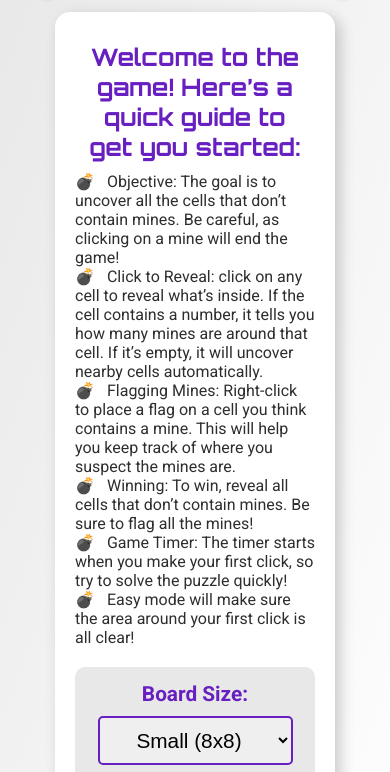
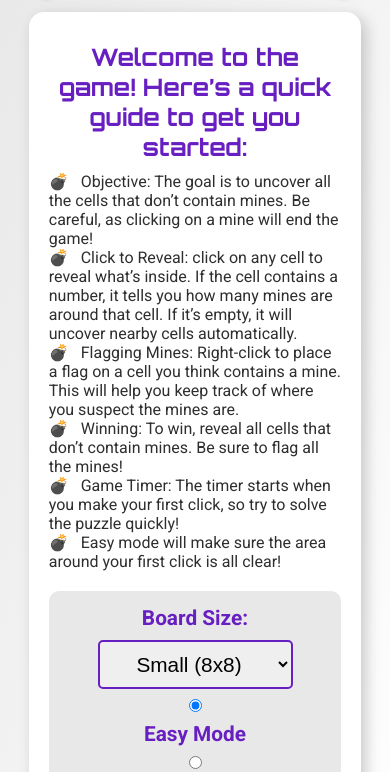
Before and after one commit to abl00mfield/minesweeper, a plain HTML site: page index.html in a window 390 px wide. Shown: the part 49-821 px from the top of the page. Drawn offline with Linux system fonts and the light colour scheme.

Commit message:
adjusted styling for small screens

```diff
--- a/css/style.css
+++ b/css/style.css
@@ -307,6 +307,10 @@ button:hover {
   .cell {
     font-size: 1em;
   }
+
+  #intro {
+    width: 95%;
+  }
 }
 
 @media (max-width: 500px) {
```
